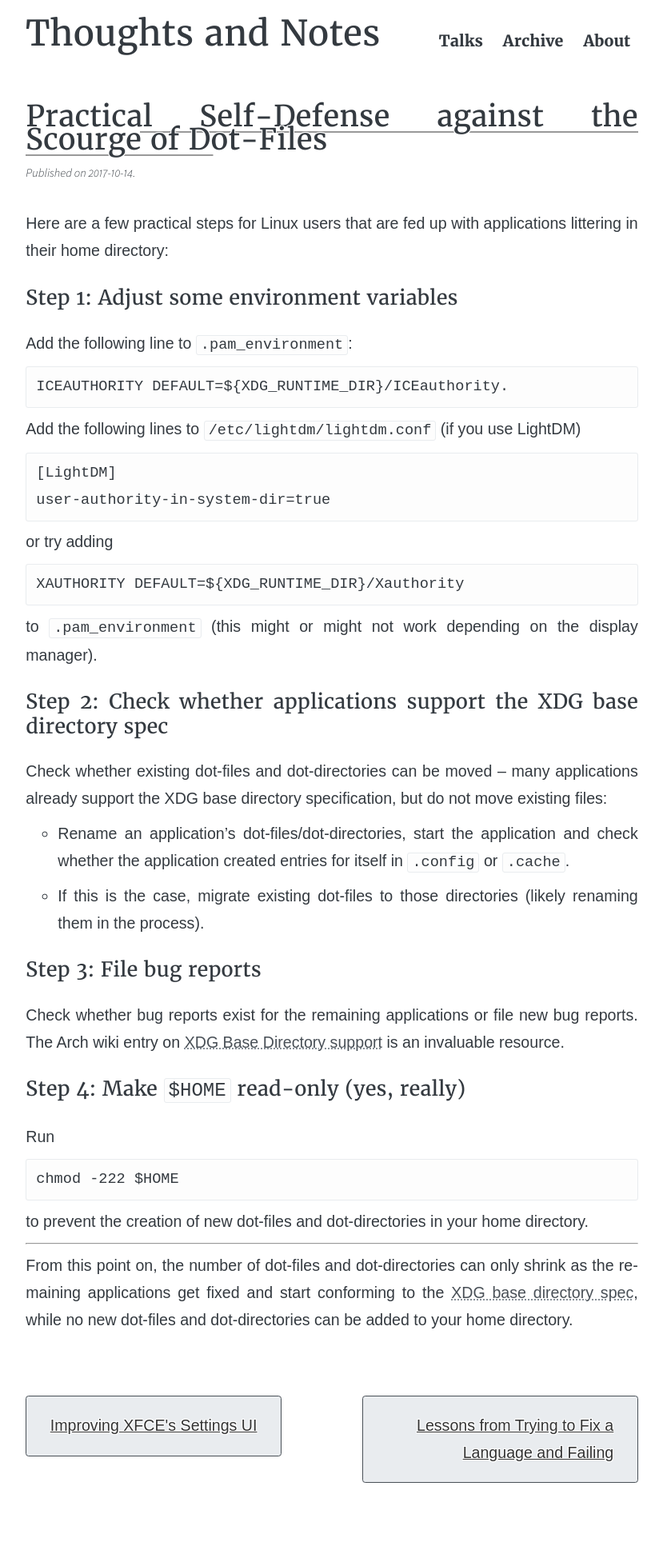
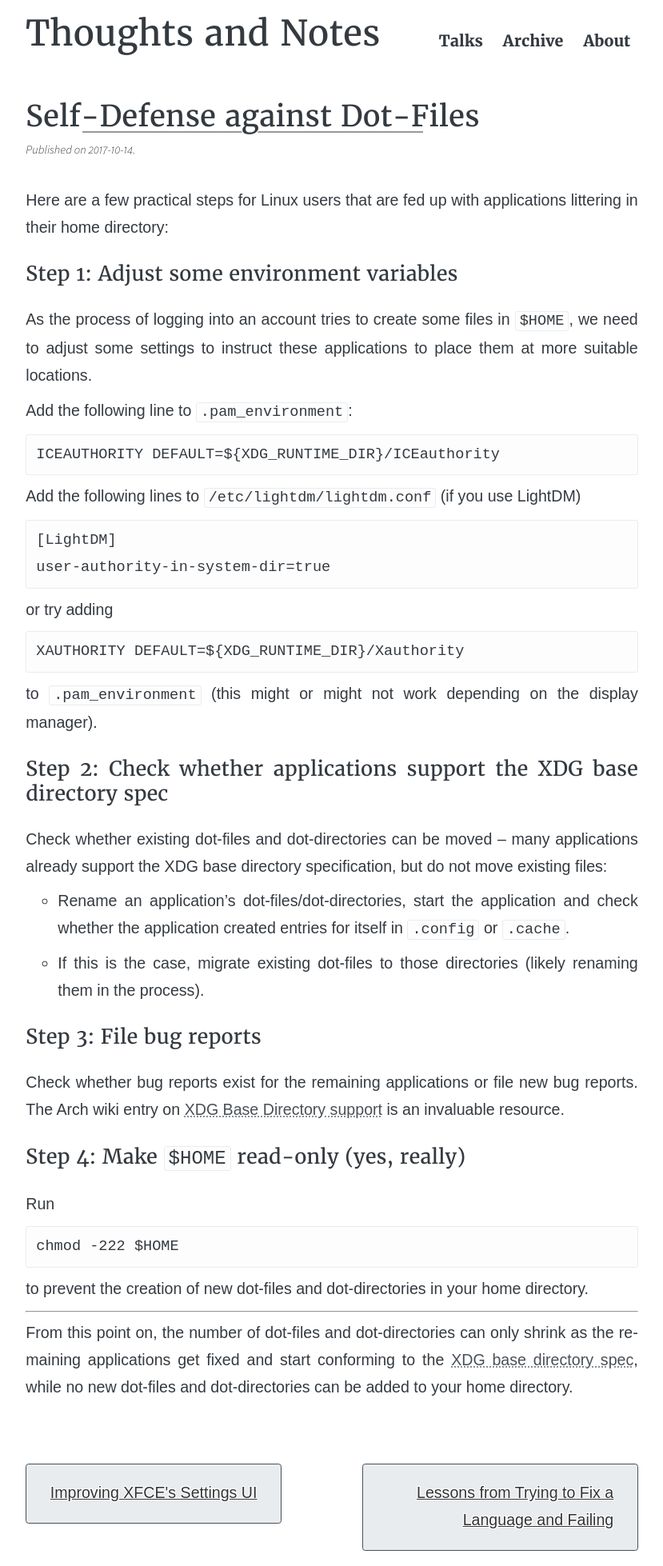
Before and after one commit to soc/soc.me, a Jekyll site: the page built from _blog/linux/self-defense-against-dotfiles.md, in a window 1280 px wide. Shown: the whole page at 80% size, without its empty margins (225-1054 px from the left). Built offline with Jekyll 4.4.1, drawn with Linux system fonts in a browser that asks for light colours; some web fonts are replaced; before the commit the page ends 1874 px from its top, so only the background shows below that.

Commit message:
dot-file fixes

```diff
--- a/_blog/linux/self-defense-against-dotfiles.md
+++ b/_blog/linux/self-defense-against-dotfiles.md
@@ -1,5 +1,5 @@
 ---
-title:  "Practical Self-Defense against the Scourge of Dot-Files"
+title:  "Self-Defense against Dot-Files"
 date:   2017-10-14 12:00:00 +0200
 ---
 
@@ -7,9 +7,12 @@ Here are a few practical steps for Linux users that are fed up with applications
 
 ### Step 1: Adjust some environment variables
 
+As the process of logging into an account tries to create some files in `$HOME`,
+we need to adjust some settings to instruct these applications to place them at more suitable locations.
+
 Add the following line to `.pam_environment`:
 
-    ICEAUTHORITY DEFAULT=${XDG_RUNTIME_DIR}/ICEauthority.
+    ICEAUTHORITY DEFAULT=${XDG_RUNTIME_DIR}/ICEauthority
 
 Add the following lines to `/etc/lightdm/lightdm.conf` (if you use LightDM)
 
```
